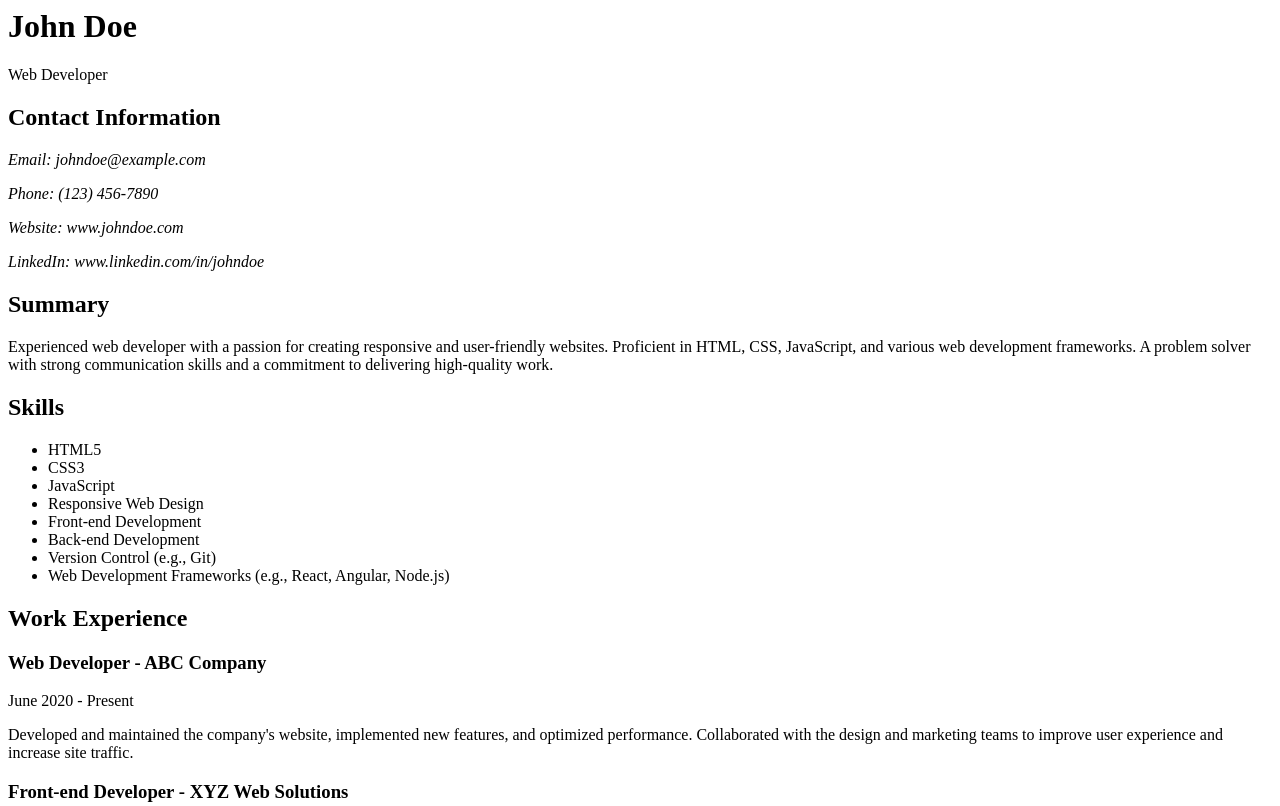
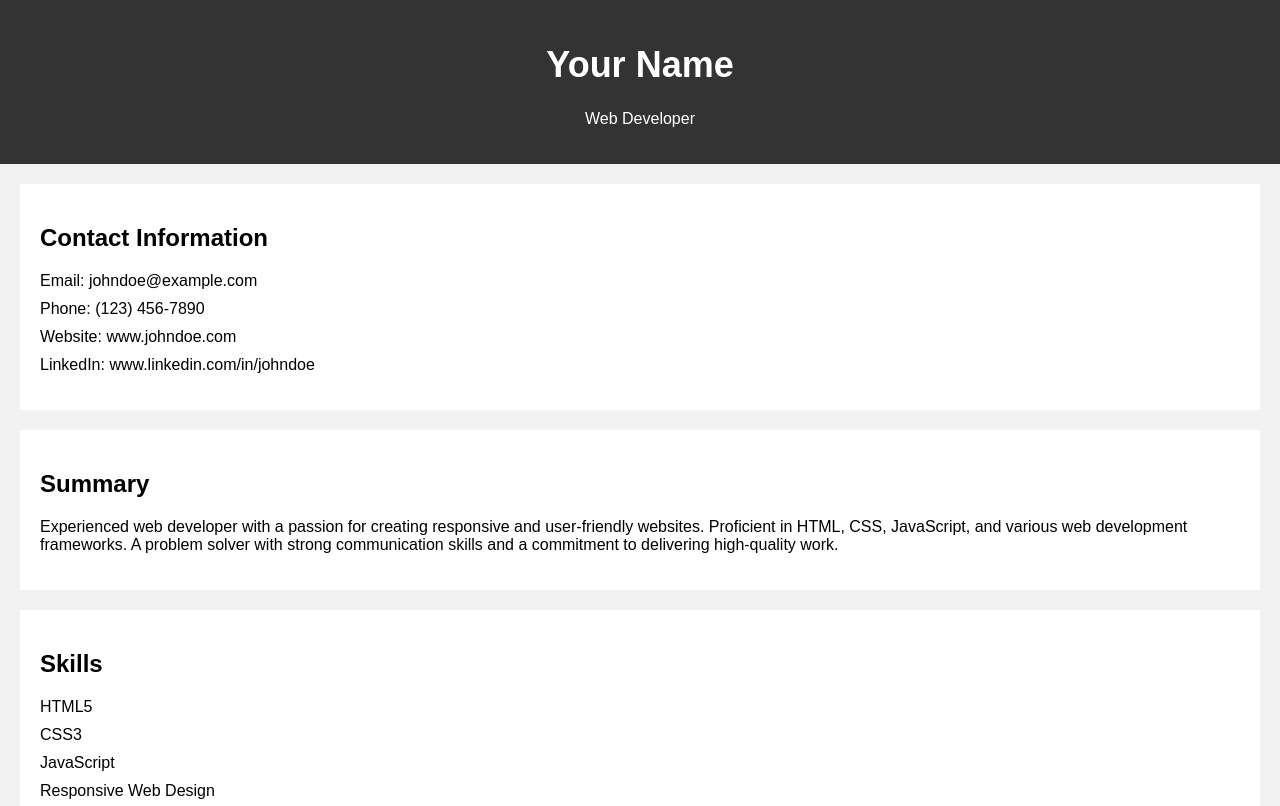
Before and after one commit to djayke/djayke.github.io, a plain HTML site: page index.html in a window 1280 px wide. Shown: the top 806 px of the page. Drawn offline with Linux system fonts and the light colour scheme.

Commit message:
Update index.html

```diff
--- a/index.html
+++ b/index.html
@@ -1,21 +1,54 @@
 <html>
 <head>
-    <title>John Doe - Web Developer</title>
+    <title>Your Name - Web Developer</title>
+    <style>
+        body {
+            font-family: Arial, sans-serif;
+            margin: 0;
+            padding: 0;
+            background-color: #f1f1f1;
+        }
+        header {
+            background-color: #333;
+            color: #fff;
+            text-align: center;
+            padding: 20px;
+        }
+        h1 {
+            font-size: 36px;
+        }
+        h2 {
+            font-size: 24px;
+            margin-top: 20px;
+        }
+        section {
+            background-color: #fff;
+            margin: 20px;
+            padding: 20px;
+        }
+        ul {
+            list-style: none;
+            padding: 0;
+        }
+        li {
+            margin-bottom: 10px;
+        }
+    </style>
 </head>
 <body>
     <header>
-        <h1>John Doe</h1>
+        <h1>Your Name</h1>
         <p>Web Developer</p>
     </header>
 
     <section id="contact">
         <h2>Contact Information</h2>
-        <address>
-            <p>Email: johndoe@example.com</p>
-            <p>Phone: (123) 456-7890</p>
-            <p>Website: www.johndoe.com</p>
-            <p>LinkedIn: www.linkedin.com/in/johndoe</p>
-        </address>
+        <ul>
+            <li>Email: johndoe@example.com</li>
+            <li>Phone: (123) 456-7890</li>
+            <li>Website: www.johndoe.com</li>
+            <li>LinkedIn: www.linkedin.com/in/johndoe</li>
+        </ul>
     </section>
 
     <section id="summary">
```
